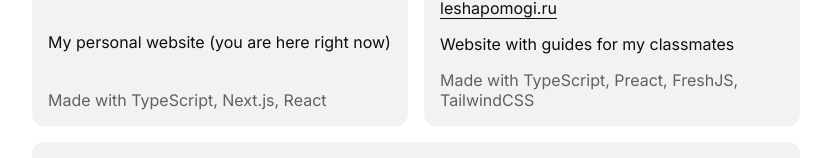
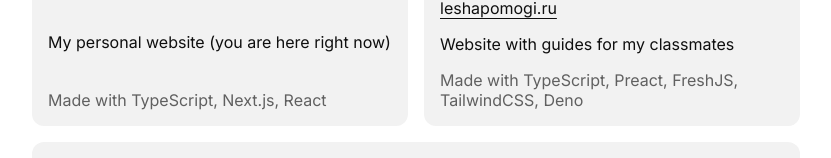
Before and after one commit to tapnisu/tapni.su, a Next.js app: page / in a window 1280 px wide. Shown: the part 1209-1367 px from the top of the page, without its empty margins (224-1055 px from the left). Built offline with nearby package versions, Linux system fonts and the light colour scheme.

Commit message:
Update projects urls

```diff
--- a/components/projects/index.tsx
+++ b/components/projects/index.tsx
@@ -24,7 +24,7 @@ export default function Projects(props: React.HTMLAttributes<HTMLDivElement>) {
     },
     {
       name: "tapciify",
-      url: "https://github.com/tapciify/tapciify",
+      url: "https://github.com/tapnisu/tapciify",
       image: tapciifyImage,
       description: t.projectsData.tapciify.description,
       buildUsing: ["Rust"],
@@ -53,7 +53,7 @@ export default function Projects(props: React.HTMLAttributes<HTMLDivElement>) {
       url: "https://leshapomogi.ru",
       image: leshapomogiImage,
       description: t.projectsData.leshapomogi.description,
-      buildUsing: ["TypeScript", "Preact", "FreshJS", "TailwindCSS"],
+      buildUsing: ["TypeScript", "Preact", "FreshJS", "TailwindCSS", "Deno"],
     },
   ];
 
```
